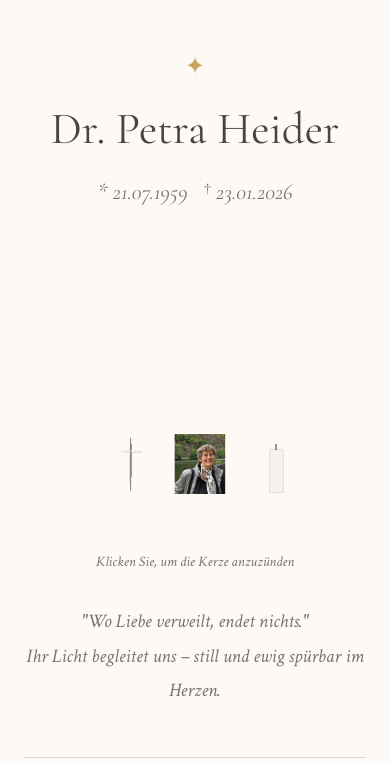
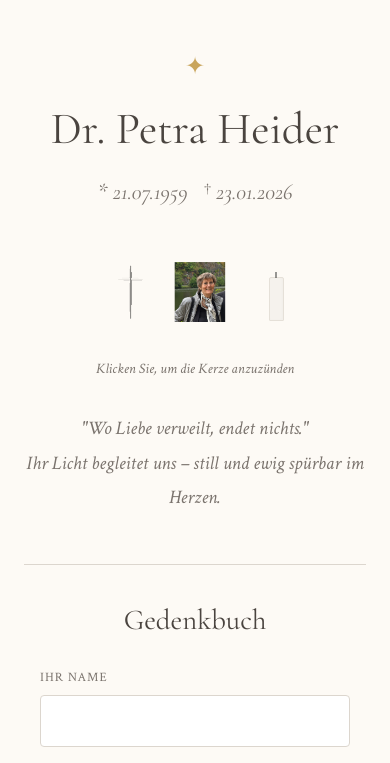
Before and after one commit to Avishek2020/petra-heider, a plain HTML site: page index.html in a window 390 px wide. Shown: the top 763 px of the page. Drawn offline with nearby package versions, Linux system fonts and the light colour scheme.

Commit message:
Update index.html

```diff
--- a/index.html
+++ b/index.html
@@ -43,7 +43,7 @@
 
         header {
             text-align: center;
-            margin-bottom: 2rem;
+            margin-bottom: 0.5rem;
         }
 
         .top-ornament {
@@ -65,18 +65,19 @@
             font-size: 1.4rem;
             font-style: italic;
             color: var(--warm-brown);
-            margin-bottom: 2.5rem;
+            margin-bottom: 1rem;
         }
 
-        /* Memorial Row Layout - Centered Portrait and Candle */
+        /* Memorial Row Layout - Moved significantly higher as requested */
         .memorial-row {
             display: flex;
             align-items: flex-end;
             justify-content: center;
             width: 100%;
             max-width: 600px;
-            margin: 1rem auto;
-            min-height: 220px;
+            /* Negative margin increased to -3.5rem to move it "10% more up" */
+            margin: -3.5rem auto 0.5rem auto;
+            min-height: 180px;
             gap: 3rem;
         }
 
@@ -103,7 +104,7 @@
             display: block;
         }
 
-        /* Candle Styling - Slim and Small */
+        /* Candle Styling */
         .candle-container {
             width: clamp(15px, 3vw, 22px);
             height: clamp(63px, 10.8vw, 90px);
@@ -114,7 +115,6 @@
             flex-direction: column;
             justify-content: flex-end;
             transition: transform 0.2s ease;
-            /* Increased margin to move candle up as requested */
             margin-bottom: 25px;
         }
 
@@ -162,7 +162,6 @@
             100% { transform: translateX(-50%) scale(1.08) rotate(1deg); }
         }
 
-        /* is-off state */
         .is-off .flame {
             opacity: 0;
             transform: translateX(-50%) scale(0.4);
@@ -179,7 +178,7 @@
             color: var(--warm-brown);
             font-style: italic;
             text-align: center;
-            margin-top: 1rem;
+            margin-top: 0.2rem;
             margin-bottom: 2rem;
             transition: color 0.3s;
         }
@@ -297,9 +296,10 @@
 
         @media (max-width: 480px) {
             .memorial-row {
-                min-height: 220px;
+                min-height: 160px;
                 gap: 2rem;
                 align-items: flex-end;
+                margin-top: -3rem;
             }
         }
     </style>
```
